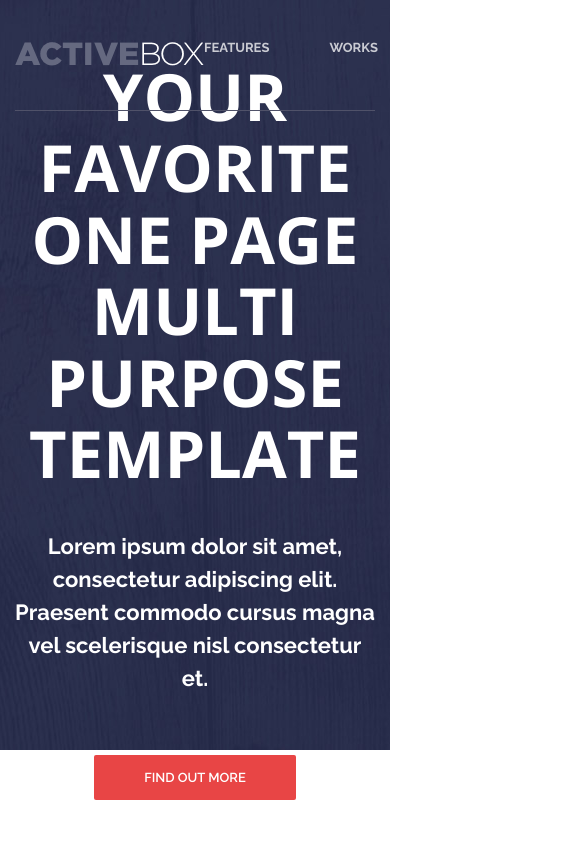
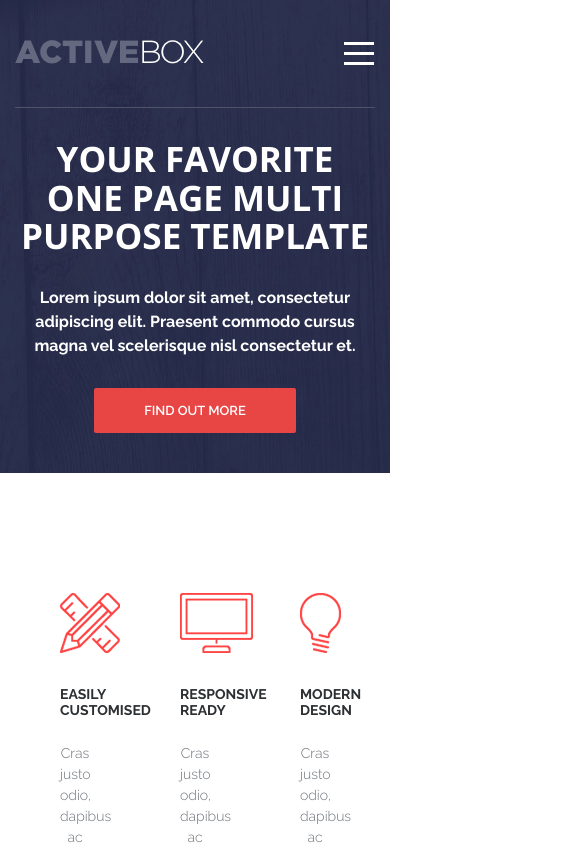
Before and after one commit to bloofu/ActiveBox-LandingPage, a plain HTML site: page index.html in a window 390 px wide. Shown: the top 845 px of the page, 585 px wide, since content can reach past the window. Drawn offline with nearby package versions, Linux system fonts and the light colour scheme.

Commit message:
add few media

```diff
--- a/index.html
+++ b/index.html
@@ -12,6 +12,7 @@
         href="https://fonts.googleapis.com/css2?family=Cardo:ital@1&family=Open+Sans:wght@700&family=Raleway:wght@300,400;600;700&display=swap"
         rel="stylesheet">
     <link rel="stylesheet" href="style.css">
+    <link rel="stylesheet" href="media.css">
 
 </head>
 
@@ -69,6 +70,12 @@
                     <a href="#" class="nav__link">Testimonials</a>
                     <a href="#" class="nav__link">Download</a>
                 </nav>
+
+                <!-- Burger -->
+                <button type="button" class="burger">
+                    <span class="burger__item">Menu</span>
+                </button>
+
             </div>
         </div>
     </header>
--- /dev/null
+++ b/media.css
@@ -0,0 +1,36 @@
+@media (max-width: 991px) {
+  /* NAV */
+
+  .nav {
+    display: none;
+  }
+
+  /* BURGER */
+
+  .burger {
+    display: block;
+  }
+
+  /* INTRO */
+  .intro__title {
+    font-size: 50px;
+  }
+}
+
+@media (max-width: 768px) {
+  /* INTRO */
+  .intro {
+    height: auto;
+    padding: 140px 0 40px;
+  }
+
+  .intro__title {
+    font-size: 35px;
+    margin-bottom: 30px;
+  }
+
+  .intro__subtitle {
+    font-size: 16px;
+    margin-bottom: 30px;
+  }
+}
--- a/style.css
+++ b/style.css
@@ -89,6 +89,54 @@ body {
 
 .nav__link:hover {
   opacity: 1;
+}
+
+/* BURGER
+=========*/
+
+.burger {
+  display: none;
+  background: none;
+  border: none;
+  /* outline: none; */
+
+  padding: 12px 1px;
+
+  cursor: pointer;
+}
+
+.burger__item {
+  display: block;
+  width: 30px;
+  height: 3px;
+
+  background-color: #fff;
+
+  font-size: 0;
+  color: transparent;
+
+  position: relative;
+}
+
+.burger__item::before,
+.burger__item::after {
+  content: "";
+  width: 100%;
+  height: 100%;
+
+  background-color: #fff;
+
+  position: absolute;
+  left: 0;
+  z-index: 1;
+}
+
+.burger__item::before {
+  top: -10px;
+}
+
+.burger__item::after {
+  bottom: -10px;
 }
 
 /* INTRO
@@ -514,7 +562,7 @@ body {
 }
 
 /* Copyright
-=========*/
+============*/
 
 .copyright {
   background-color: #313454;
```
